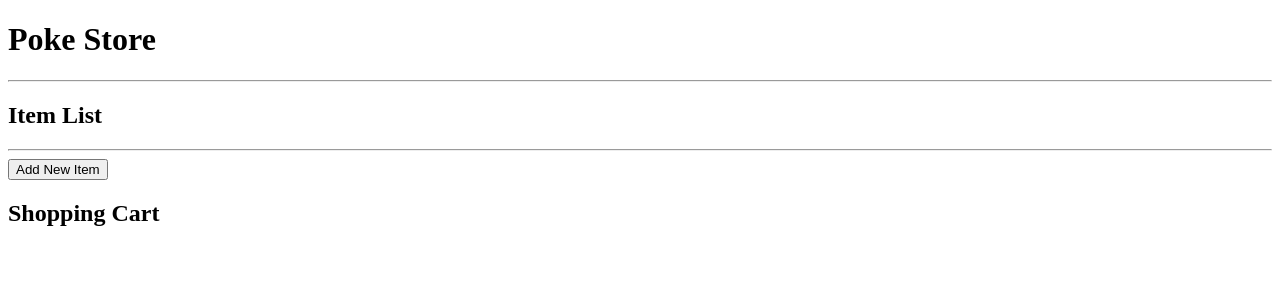
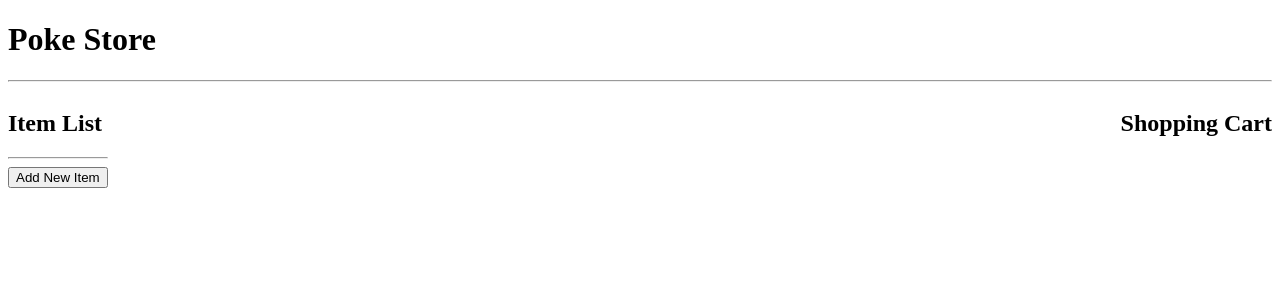
Before and after one commit to joncheng-dev/pokestop, a React (Create React App) app: page / in a window 1280 px wide. Shown: the top 300 px of the page. Built offline with nearby package versions, Linux system fonts and the light colour scheme.

Commit message:
WIP: set up CSS style for shopping cart UI

```diff
--- a/src/components/App.js
+++ b/src/components/App.js
@@ -1,7 +1,6 @@
 import React from "react";
 import Header from "./Header";
 import InventoryControl from "./InventoryControl";
-import ShoppingCart from "./ShoppingCart";
 
 function App() {
   return (
@@ -9,7 +8,6 @@ function App() {
       <Header />
       <hr />
       <InventoryControl />
-      <ShoppingCart />
     </React.Fragment>
   );
 }
--- a/src/components/InventoryControl.js
+++ b/src/components/InventoryControl.js
@@ -3,6 +3,7 @@ import ItemList from "./ItemList";
 import NewItemForm from "./NewItemForm";
 import ItemDetail from "./ItemDetail";
 import EditItemForm from "./EditItemForm";
+import ShoppingCart from "./ShoppingCart";
 
 class InventoryControl extends React.Component {
   constructor(props) {
@@ -88,8 +89,15 @@ class InventoryControl extends React.Component {
 
     return (
       <React.Fragment>
-        {currentlyDisplaying}
-        <button onClick={this.handleClick}>{buttonText}</button>
+        <div class="row">
+          <div class="column" style={{ float: "left" }}>
+            {currentlyDisplaying}
+            <button onClick={this.handleClick}>{buttonText}</button>
+          </div>
+          <div class="column" style={{ float: "right" }}>
+            <ShoppingCart />
+          </div>
+        </div>
       </React.Fragment>
     );
   }
```
